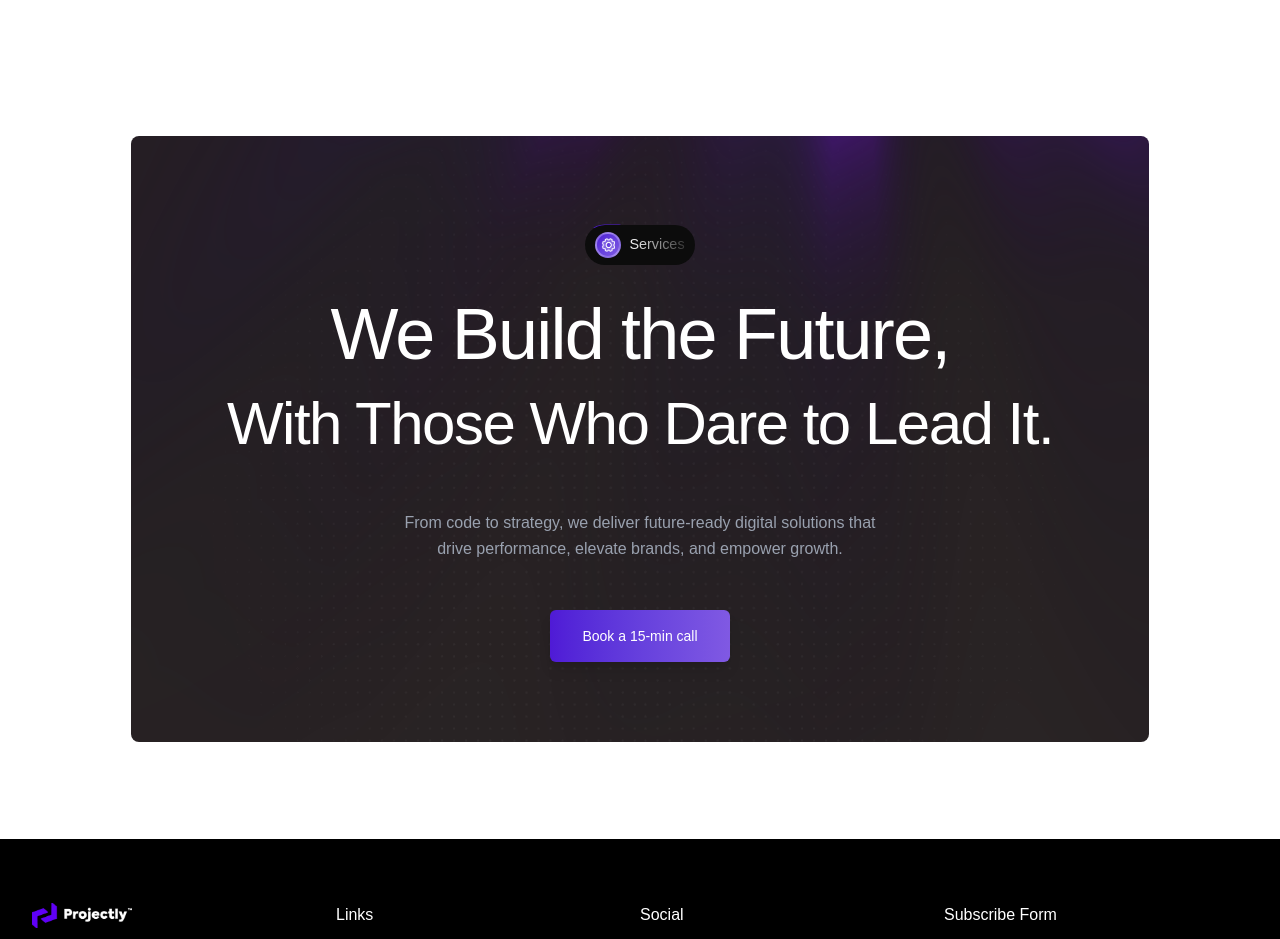
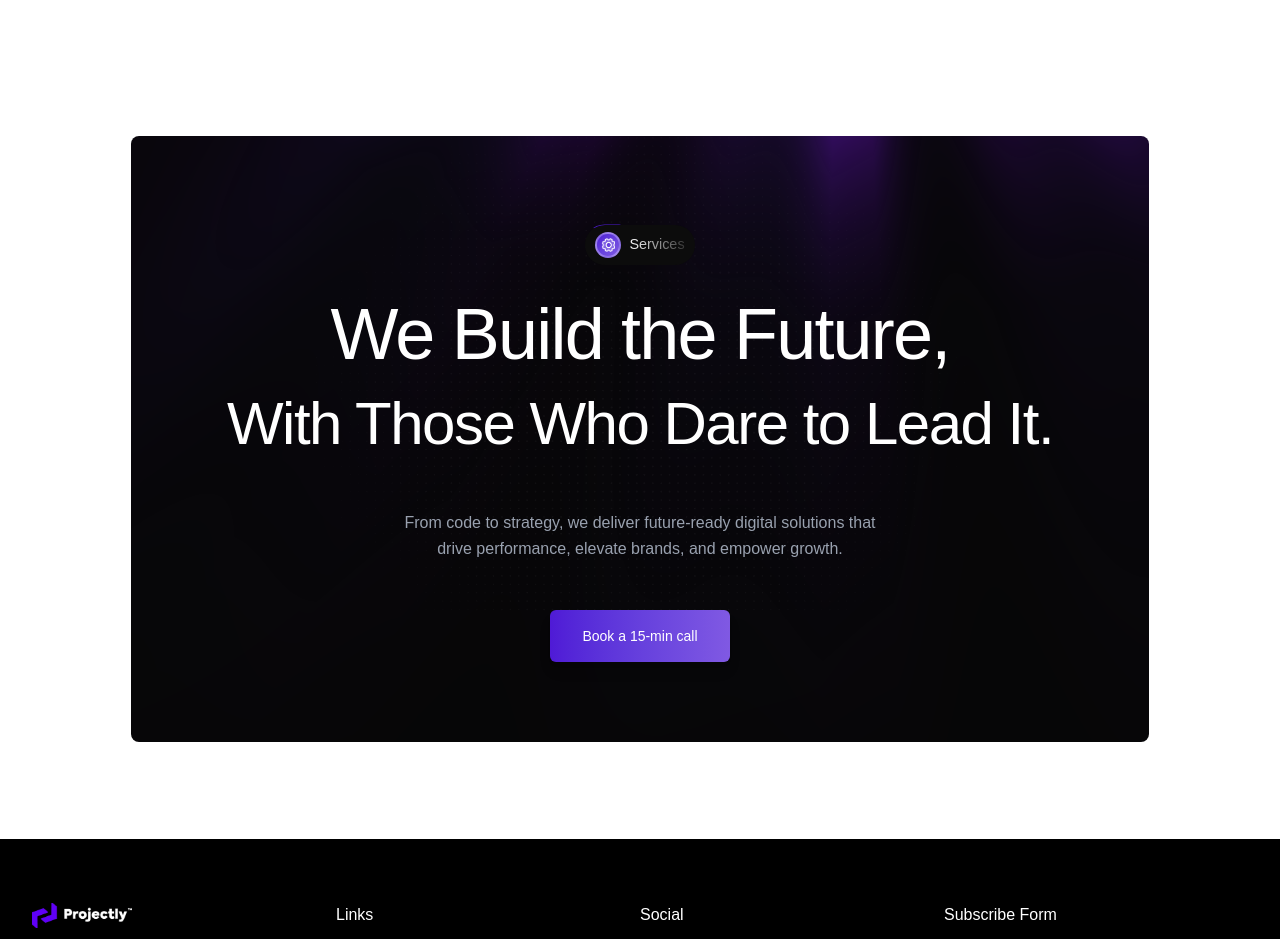
Before and after one commit to saifborghol/projectly, a Next.js app: page / in a window 1280 px wide. Shown: the part 2760-3699 px from the top of the page. Built offline with nearby package versions, Linux system fonts and the light colour scheme.

Commit message:
services in progress

```diff
--- a/src/components/ui/services.tsx
+++ b/src/components/ui/services.tsx
@@ -8,11 +8,11 @@ export default function Services() {
   return (
     <section className=" relative min-h-screen flex items-center justify-center overflow-hidden">
       <div
-        className="w-fit bg-[#302a2a]  px-24 py-20 rounded-[8px]"
+        className="w-fit bg-[#080808]  px-24 py-20 rounded-[8px]"
         style={{
           backgroundImage:
             "url('./background/bg-services.png'), url('./background/bg-service-2.png')",
-          backgroundSize: "cover, cover",
+          backgroundSize: "cover,70%",
           backgroundPosition: "center, top",
           backgroundRepeat: "no-repeat, no-repeat",
         }}
@@ -55,7 +55,9 @@ export default function Services() {
             transition={{ duration: 0.8, delay: 0.4 }}
             className="text-l text-gray-400 mb-12 text-center max-w-lg leading-relaxed pointer-events-none"
           >
-            From code to strategy, we deliver future-ready digital solutions that<br />
+            From code to strategy, we deliver future-ready digital solutions
+            that
+            <br />
             drive performance, elevate brands, and empower growth.
           </motion.p>
 
```
